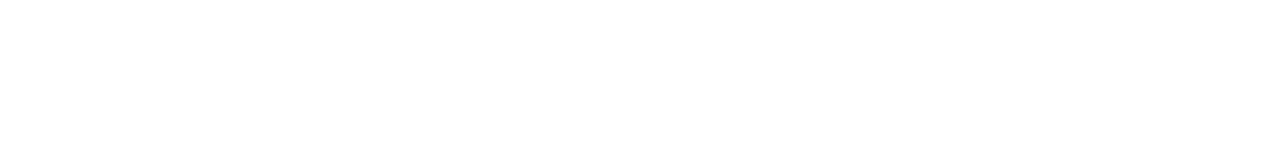
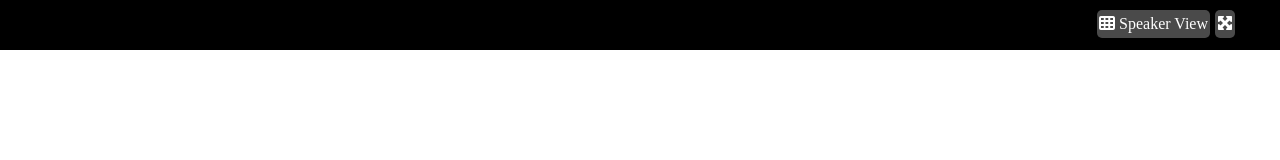
Before and after one commit to Rivio98/html-css-zoom, a plain HTML site: page index.html in a window 1280 px wide. Drawn offline with Linux system fonts and the light colour scheme.

Commit message:
[UPD] Header added icons and layout

```diff
--- a/css/style.css
+++ b/css/style.css
@@ -0,0 +1,41 @@
+* {
+    margin: 0;
+    padding: 0;
+    box-sizing: border-box;
+}
+
+/* layout */
+header {
+    background-color: #000000;
+    width: 100%;
+    height: 50px;
+}
+
+.container {
+    max-width: 1200px;
+    margin: 0 auto;
+}
+
+.row {
+    display: flex;
+    flex-wrap: wrap;
+}
+
+.col-100 {
+    width: 100%;
+    display: flex;
+    justify-content: flex-end;
+    align-items: center;
+}
+
+.ft-white {
+    color: #fff;
+}
+
+.content {
+    margin-top: 10px;
+    margin-right: 5px;
+    padding: 5px 2px;
+    background-color: #4A4A4A;
+    border-radius: 5px;
+}
--- a/index.html
+++ b/index.html
@@ -4,10 +4,34 @@
 <head>
     <meta charset="UTF-8">
     <meta name="viewport" content="width=device-width, initial-scale=1.0">
-    <title>Document</title>
+    <link rel="stylesheet" href="./css/style.css">
+    <link rel="stylesheet" href="https://cdnjs.cloudflare.com/ajax/libs/font-awesome/6.5.2/css/all.min.css">
+    <title>Zoom</title>
 </head>
 
 <body>
+    <header>
+        <div class="container">
+            <div class="row">
+                <div class="col-100">
+                    <div class="content ft-white">
+                        <i class="fa-solid fa-table-cells"></i>
+                        <span>Speaker View</span>
+                    </div>
+                    <div class="content ft-white">
+                        <i class="fa-solid fa-maximize"></i>
+                    </div>
+
+                </div>
+            </div>
+        </div>
+    </header>
+    <main>
+
+    </main>
+    <footer>
+
+    </footer>
 
 </body>
 
```
